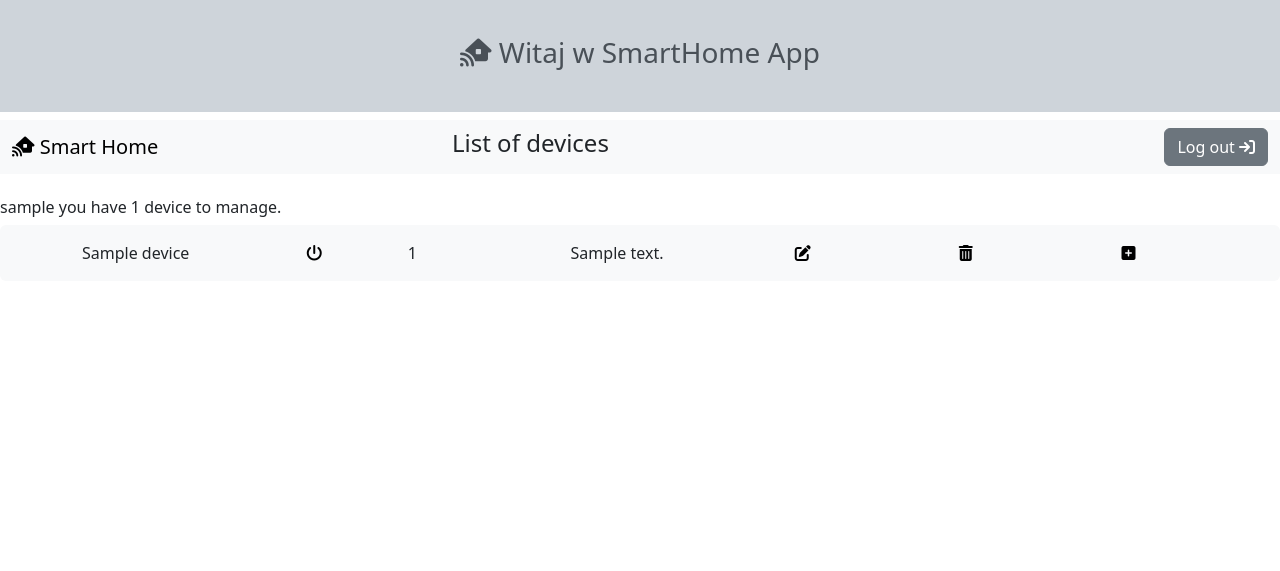
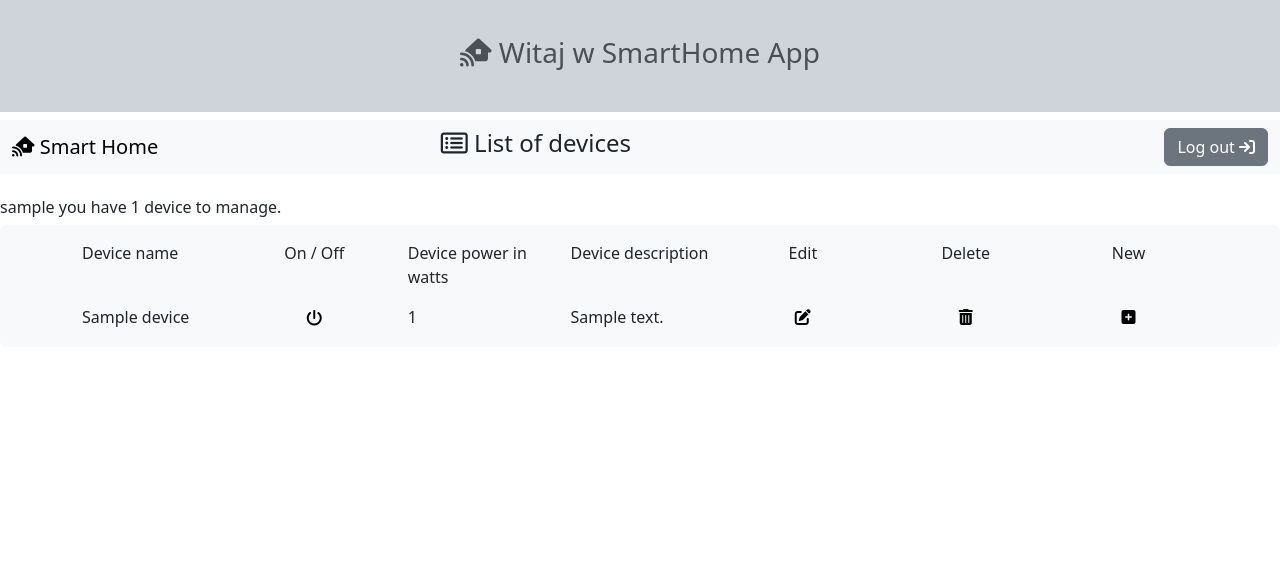
Before and after one commit to preemek/smarthome_app, a Django app: page /shApp/devices/ in a window 1280 px wide. Shown: the top 571 px of the page. Run offline with Django 5.2, Linux system fonts and the light colour scheme; a user stored in the database is signed in; tables that the repository leaves empty hold one stand-in row (values such as "Sample post"); some libraries are stand-ins or nearby versions.

Commit message:
Lekcja 2025-01-16

```diff
--- a/SmartHome/templates/shApp_confirm_delete_device_form.html
+++ b/SmartHome/templates/shApp_confirm_delete_device_form.html
@@ -10,7 +10,7 @@
           <a class="navbar-brand" href="{% url 'smart_home' %}"><i class="fa-solid fa-house-signal"></i> Smart Home</a>
         </li>
         <li class="nav-item">
-          <a class="navbar-brand" href="{% url 'smart_home' %}"><i class="fa-solid fa-house-signal"></i> Smart Home</a>
+          <a class="navbar-brand" href="{% url 'devices' %}"><i class="fa-regular fa-rectangle-list"></i> List of devices</a>
         </li>
       </ul>
     </div>
--- a/SmartHome/templates/shApp_device_form.html
+++ b/SmartHome/templates/shApp_device_form.html
@@ -10,7 +10,7 @@
           <a class="navbar-brand" href="{% url 'smart_home' %}"><i class="fa-solid fa-house-signal"></i> Smart Home</a>
         </li>
         <li class="nav-item">
-          <a class="navbar-brand" href="{% url 'smart_home' %}"><i class="fa-solid fa-house-signal"></i> Smart Home</a>
+          <a class="navbar-brand" href="{% url 'devices' %}"><i class="fa-regular fa-rectangle-list"></i> List of devices</a>
         </li>
       </ul>
     </div>
--- a/SmartHome/templates/shApp_devices.html
+++ b/SmartHome/templates/shApp_devices.html
@@ -13,7 +13,7 @@
       </ul>
       <ul class="navbar-nav mx-auto">
         <li class="nav-item">
-          <h4>List of devices</h4>
+          <h4><i class="fa-regular fa-rectangle-list"></i> List of devices</h4>
         </li>
       </ul>
       {% if user.is_authenticated %}
@@ -40,6 +40,29 @@
     </h6>
     <div data-bs-spy="scroll" data-bs-smooth-scroll="true" class="scrollspy-example bg-body-tertiary p-3 rounded-2" tabindex="0">
         <div class="container text-center">
+            <div class="row align-items-start">
+                <div class="col" style="text-align: left">
+                    <p>Device name</p>
+                </div>
+                <div class="col" style="text-align: center">
+                    <p>On / Off</p>
+                </div>
+                <div class="col" style="text-align: left">
+                    <p>Device power in watts</p>
+                </div>
+                <div class="col"  style="text-align: left">
+                    <p>Device description</p>
+                </div>
+                <div class="col">
+                    <p>Edit</p>
+                </div>
+                <div class="col">
+                    <p>Delete</p>
+                </div>
+                <div class="col">
+                    <p>New</p>
+                </div>
+            </div>
             {% for device in devices %}
             <div class="row align-items-start">
                 <div class="col" style="text-align: left">
@@ -47,9 +70,9 @@
                 </div>
                 <div class="col" style="text-align: center">
                     {% if device.status == 0 %}
-                        <i class="fa-solid fa-power-off" style="color:black"></i>
+                        <button type="submit" style="border: none; background-color: #f8f9fa"><i class="fa-solid fa-power-off" style="color:black"></i></button>
                     {% else %}
-                        <i class="fa-solid fa-power-off" style="color:green"></i>
+                        <button type="submit" style="border: none; background-color: #f8f9fa"><i class="fa-solid fa-power-off" style="color:green"></i></button>
                     {% endif %}
                 </div>
                 <div class="col" style="text-align: left">
```
